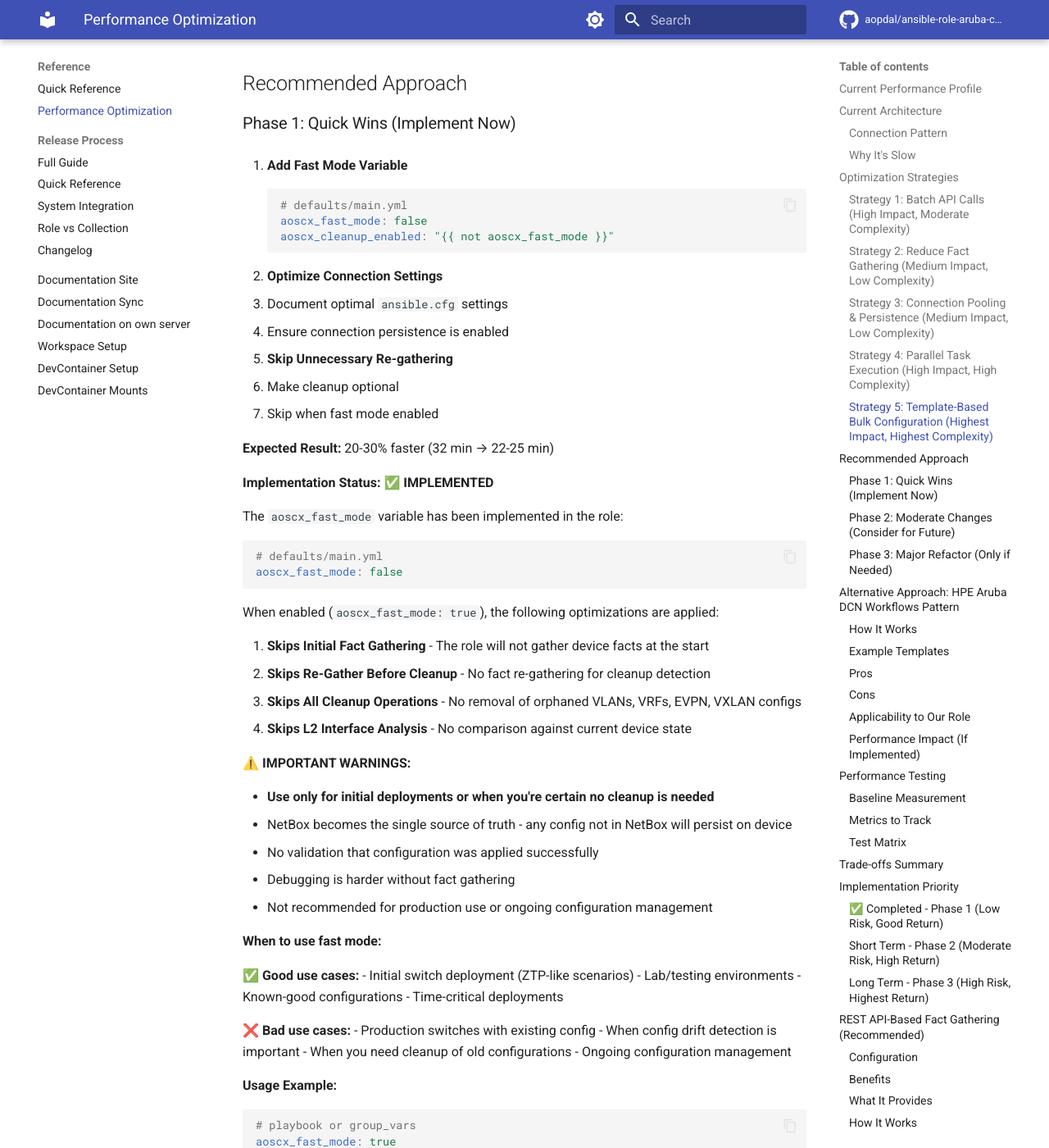
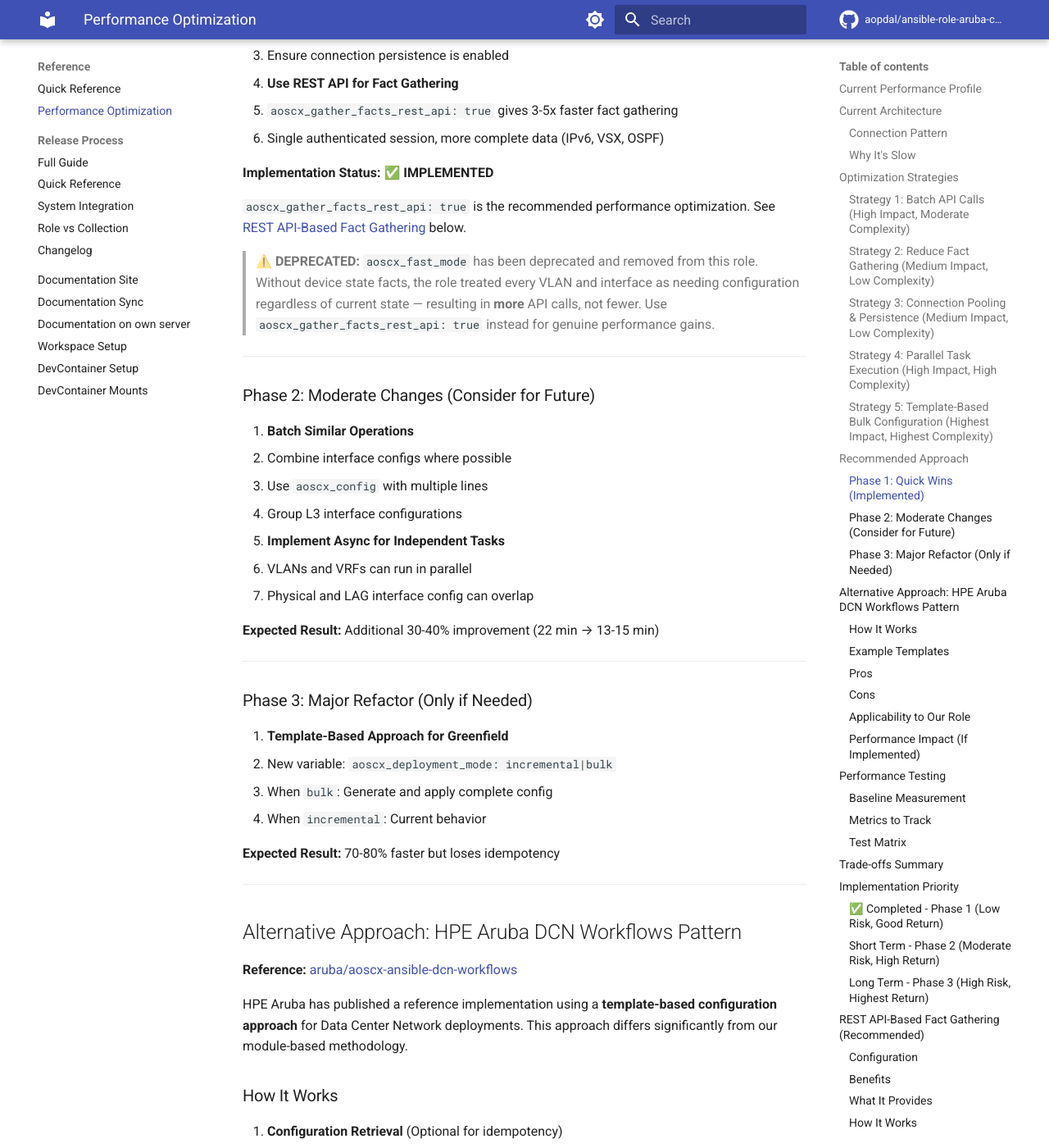
Before and after one commit to aopdal/ansible-role-aruba-cx-switch, an MkDocs documentation site: the page built from docs/PERFORMANCE_OPTIMIZATION.md, in a window 1280 px wide and 1400 px high, scrolled down 4790 px. Shown: the whole window at 82% size. Built offline with MkDocs 1.6.1 and Material for MkDocs 9.7.7, drawn with Linux system fonts in a browser that asks for light colours; comment, search, counter and statistics services are not loaded; some of the changed text lies outside the part shown.

Commit message:
feat: deprecate aoscx_fast_mode variable

````diff
--- a/docs/PERFORMANCE_OPTIMIZATION.md
+++ b/docs/PERFORMANCE_OPTIMIZATION.md
@@ -101,16 +101,6 @@ The role currently uses a **safety-first, idempotent** approach:
 - name: Gather facts for cleanup
   when:
     - aoscx_idempotent_mode | default(true)
-    - aoscx_cleanup_enabled | default(true)  # NEW
-```
-
-**Add fast mode:**
-```yaml
-# New variable: aoscx_fast_mode
-# When true:
-# - Skip fact re-gathering
-# - Skip cleanup detection
-# - Trust NetBox as source of truth
 ```
 
 **Pros:**
@@ -248,70 +238,25 @@ pipelining = True
 
 ## Recommended Approach
 
-### Phase 1: Quick Wins (Implement Now)
+### Phase 1: Quick Wins (Implemented)
 
-1. **Add Fast Mode Variable**
-   ```yaml
-   # defaults/main.yml
-   aoscx_fast_mode: false
-   aoscx_cleanup_enabled: "{{ not aoscx_fast_mode }}"
-   ```
-
-2. **Optimize Connection Settings**
+1. **Optimize Connection Settings**
    - Document optimal `ansible.cfg` settings
    - Ensure connection persistence is enabled
 
-3. **Skip Unnecessary Re-gathering**
-   - Make cleanup optional
-   - Skip when fast mode enabled
-
-**Expected Result:** 20-30% faster (32 min → 22-25 min)
+2. **Use REST API for Fact Gathering**
+   - `aoscx_gather_facts_rest_api: true` gives 3-5x faster fact gathering
+   - Single authenticated session, more complete data (IPv6, VSX, OSPF)
 
 **Implementation Status:** ✅ **IMPLEMENTED**
 
-The `aoscx_fast_mode` variable has been implemented in the role:
+`aoscx_gather_facts_rest_api: true` is the recommended performance optimization.
+See [REST API-Based Fact Gathering](#rest-api-based-fact-gathering-recommended) below.
 
-```yaml
-# defaults/main.yml
-aoscx_fast_mode: false
-```
-
-When enabled (`aoscx_fast_mode: true`), the following optimizations are applied:
-
-1. **Skips Initial Fact Gathering** - The role will not gather device facts at the start
-2. **Skips Re-Gather Before Cleanup** - No fact re-gathering for cleanup detection
-3. **Skips All Cleanup Operations** - No removal of orphaned VLANs, VRFs, EVPN, VXLAN configs
-4. **Skips L2 Interface Analysis** - No comparison against current device state
-
-**⚠️ IMPORTANT WARNINGS:**
-
-- **Use only for initial deployments or when you're certain no cleanup is needed**
-- NetBox becomes the single source of truth - any config not in NetBox will persist on device
-- No validation that configuration was applied successfully
-- Debugging is harder without fact gathering
-- Not recommended for production use or ongoing configuration management
-
-**When to use fast mode:**
-
-✅ **Good use cases:**
-- Initial switch deployment (ZTP-like scenarios)
-- Lab/testing environments
-- Known-good configurations
-- Time-critical deployments
-
-❌ **Bad use cases:**
-- Production switches with existing config
-- When config drift detection is important
-- When you need cleanup of old configurations
-- Ongoing configuration management
-
-**Usage Example:**
-
-```yaml
-# playbook or group_vars
-aoscx_fast_mode: true
-aoscx_idempotent_mode: false  # Recommended to disable cleanup entirely
-```
+> **⚠️ DEPRECATED:** `aoscx_fast_mode` has been deprecated and removed from this role.
+> Without device state facts, the role treated every VLAN and interface as needing
+> configuration regardless of current state — resulting in **more** API calls, not fewer.
+> Use `aoscx_gather_facts_rest_api: true` instead for genuine performance gains.
 
 ---
 
@@ -509,7 +454,7 @@ time ansible-playbook site.yml -i inventory.yml --limit test_switches
 
 **Key Differences:**
 
-- **Fast Mode (Implemented):** Skips fact gathering/cleanup, keeps modular approach
+- **Fast Mode (Deprecated):** Removed — caused more API calls due to absent device state comparison
 - **Aruba DCN Template:** Complete config generation, single push, different architecture
 - **Hybrid Approach:** Could support both methods via `aoscx_config_method` variable
 
@@ -518,13 +463,10 @@ time ansible-playbook site.yml -i inventory.yml --limit test_switches
 ## Implementation Priority
 
 ### ✅ Completed - Phase 1 (Low Risk, Good Return)
-- [x] Add `aoscx_fast_mode` variable
-- [x] Make cleanup optional when fast mode enabled
-- [x] Skip initial fact gathering in fast mode
-- [x] Skip all idempotent cleanup operations in fast mode
-- [x] Document fast mode usage and trade-offs
+- [x] ~~`aoscx_fast_mode`~~ — deprecated and removed (caused more API calls than it saved)
+- [x] `aoscx_gather_facts_rest_api: true` — 3-5x faster fact gathering via REST API
 
-**Status:** Implemented and documented. Expected 20-30% performance improvement.
+**Status:** `aoscx_fast_mode` deprecated. Use `aoscx_gather_facts_rest_api: true` for performance.
 
 ### Short Term - Phase 2 (Moderate Risk, High Return)
 - [ ] Batch interface configurations
````
Also changed, not shown: README.md (+3 -5 lines), docs/index.md (+3 -5 lines), 3 other files.
